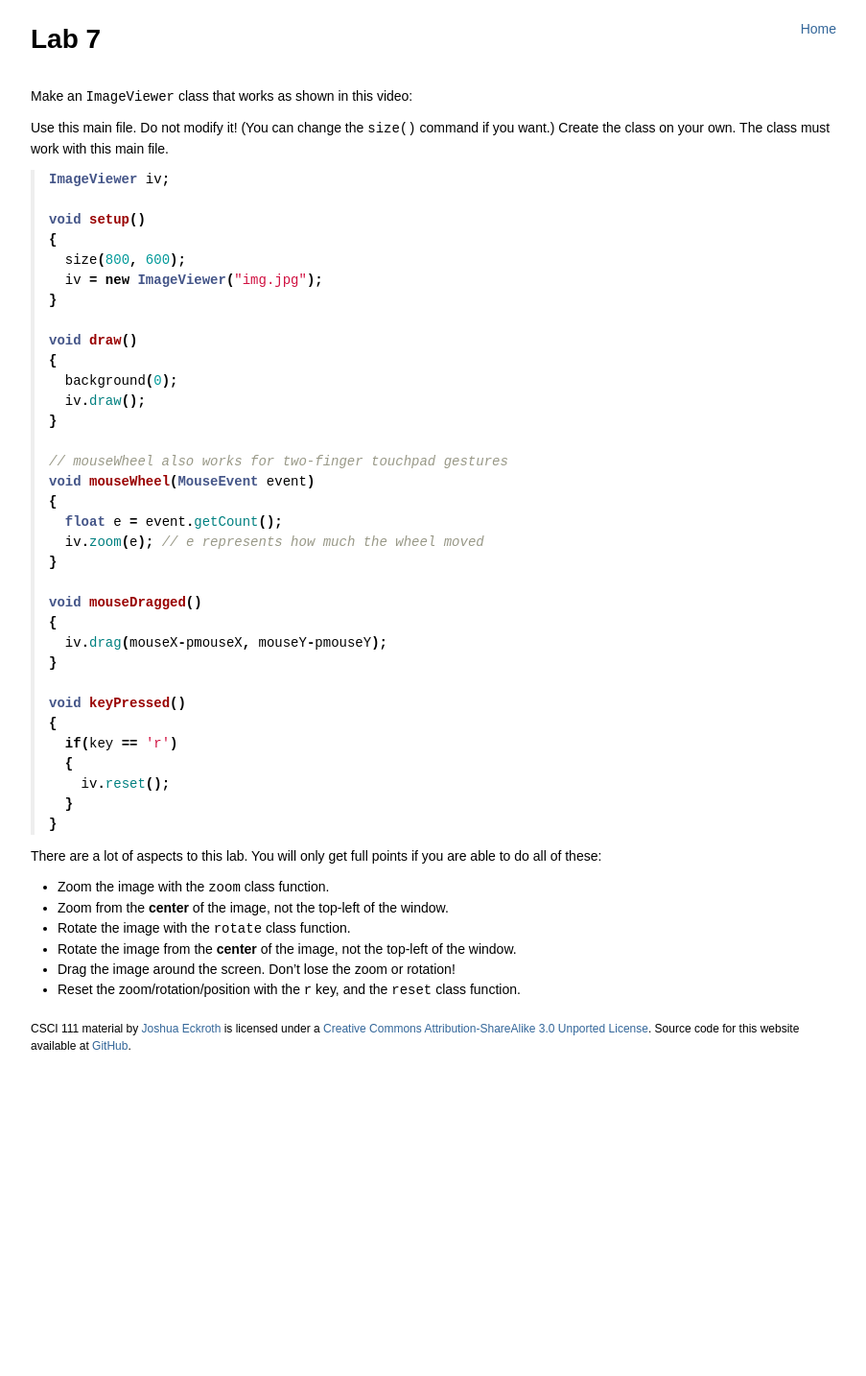
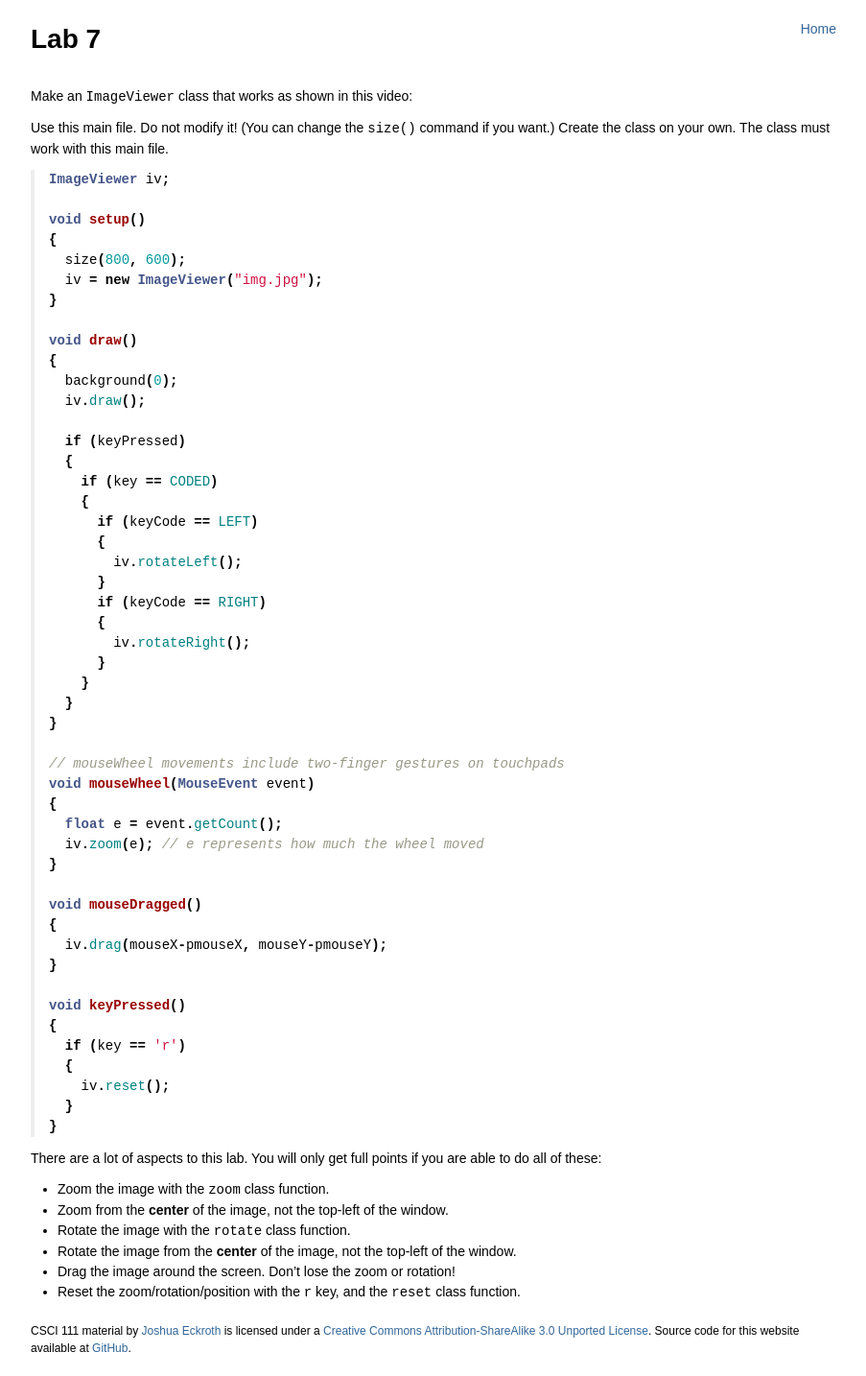
Before and after one commit to joshuaeckroth/csci111-website, a Jekyll site: the page built from labs/_posts/2014-10-28-lab-7.markdown, in a window 1280 px wide. Shown: the whole page at 96% size, without its empty margins (183-1086 px from the left). Built offline with Jekyll 4.4.1, drawn with Linux system fonts in a browser that asks for light colours; Markdown is read by kramdown in place of the engine named in the settings; before the commit the page ends 1119 px from its top, so only the background shows below that.

Commit message:
Small update to lab 7.

```diff
--- a/labs/_posts/2014-10-28-lab-7.markdown
+++ b/labs/_posts/2014-10-28-lab-7.markdown
@@ -23,9 +23,24 @@ void draw()
 {
   background(0);
   iv.draw();
+
+  if (keyPressed)
+  {
+    if (key == CODED)
+    {
+      if (keyCode == LEFT)
+      {
+        iv.rotateLeft();
+      }
+      if (keyCode == RIGHT)
+      {
+        iv.rotateRight();
+      }
+    }
+  }
 }
 
-// mouseWheel also works for two-finger touchpad gestures
+// mouseWheel movements include two-finger gestures on touchpads
 void mouseWheel(MouseEvent event)
 {
   float e = event.getCount();
@@ -39,7 +54,7 @@ void mouseDragged()
 
 void keyPressed()
 {
-  if(key == 'r')
+  if (key == 'r')
   {
     iv.reset();
   }
```
